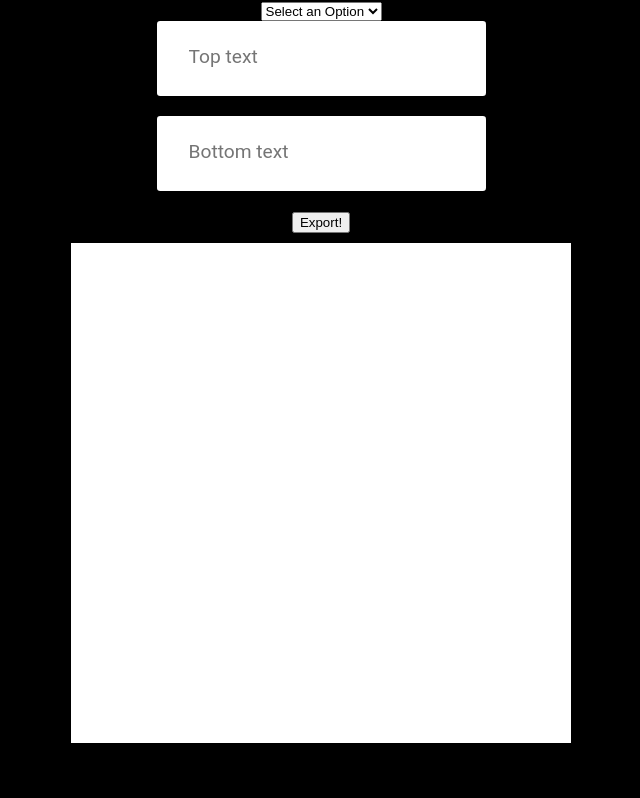
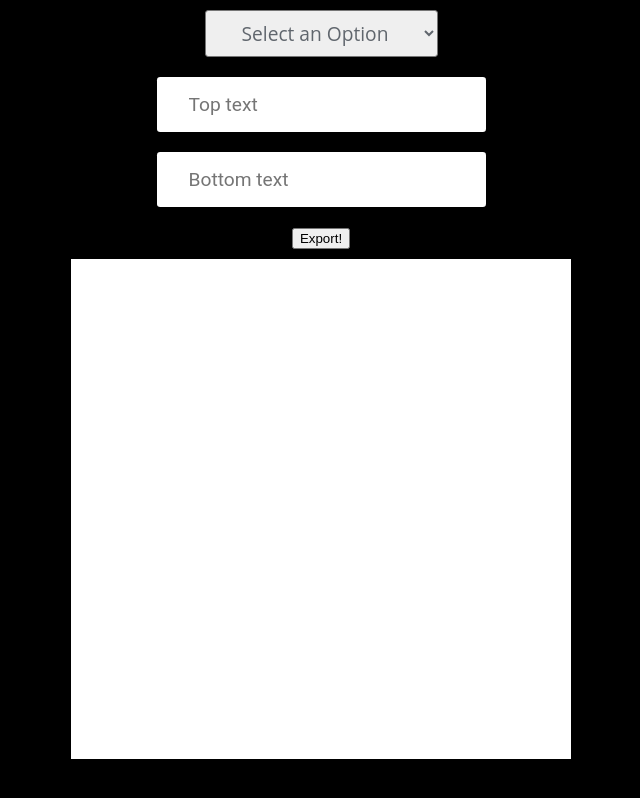
Before and after one commit to sanchezsantiago/mememaker, a React (Create React App) app: page / in a window 1280 px wide. Shown: the whole page, without its empty margins (319-959 px from the left). Built offline with nearby package versions, Linux system fonts and the light colour scheme.

Commit message:
Refactor: Styles in MemeMaker component
Restyling of inputs & select.

```diff
--- a/src/App.css
+++ b/src/App.css
@@ -1,3 +1,4 @@
 .App {
+  margin-top: 10px;
   text-align: center;
 }
--- a/src/Components/MemeMaker.css
+++ b/src/Components/MemeMaker.css
@@ -2,19 +2,26 @@ input{
     font-family: 'Roboto', sans-serif;
     color: #333;
     font-size: 1.2rem;
-      margin: 0 auto;
-    padding: 1.5rem 2rem;
+    margin: 0 auto;
+    padding: 1rem 2rem;
     border-radius: 0.2rem;
     background-color: rgb(255, 255, 255);
     border: none;
     display: block;
-    border-bottom: 0.3rem solid transparent;
     transition: all 0.3s;
   }
 
 
   select{
     cursor: pointer;
+    position: relative;
+    display: block;
+    padding: 0.5rem 2rem;
+    font-size: 1.2rem;
+    border-radius: 0.2rem;
+    margin: 0 auto;
+    font-family: 'Open Sans', 'Helvetica Neue', 'Segoe UI', 'Calibri', 'Arial', sans-serif;
+    color: #60666d;
   }
   .meme{
     display: flex;
```
